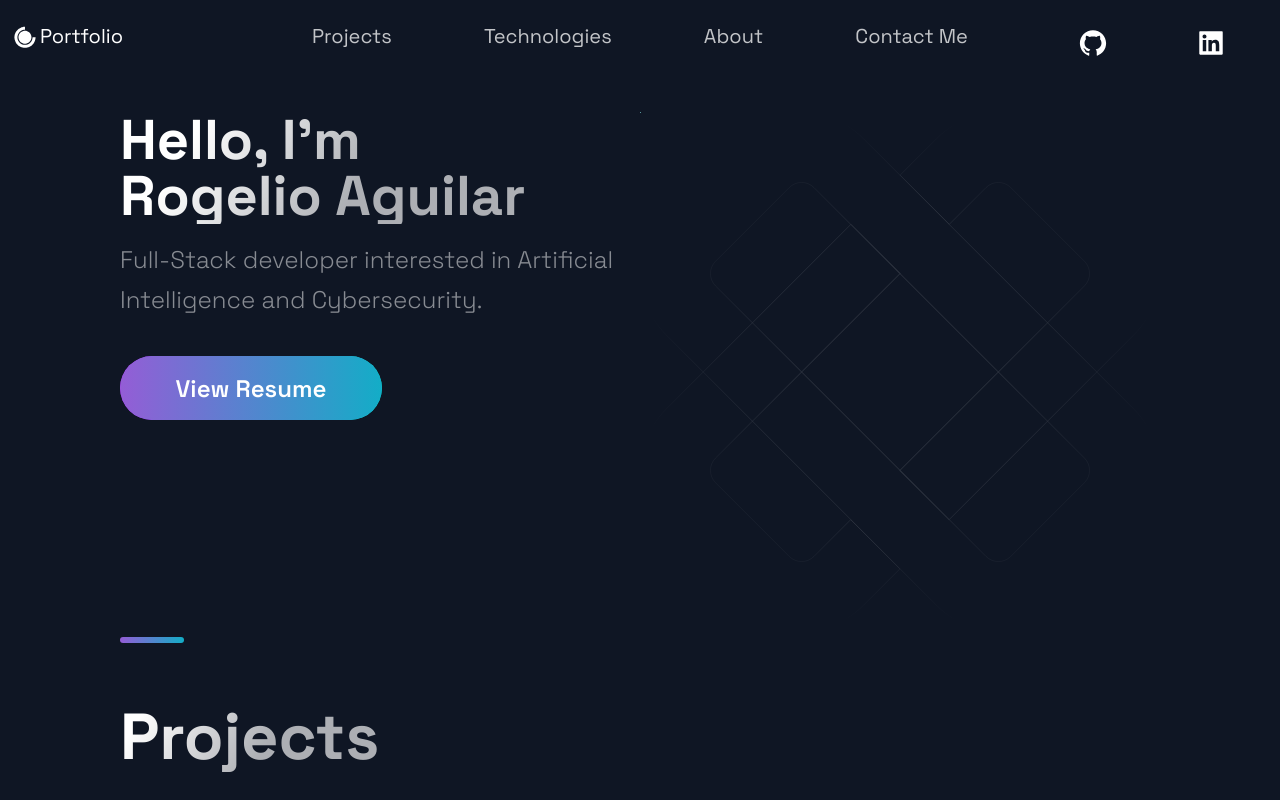
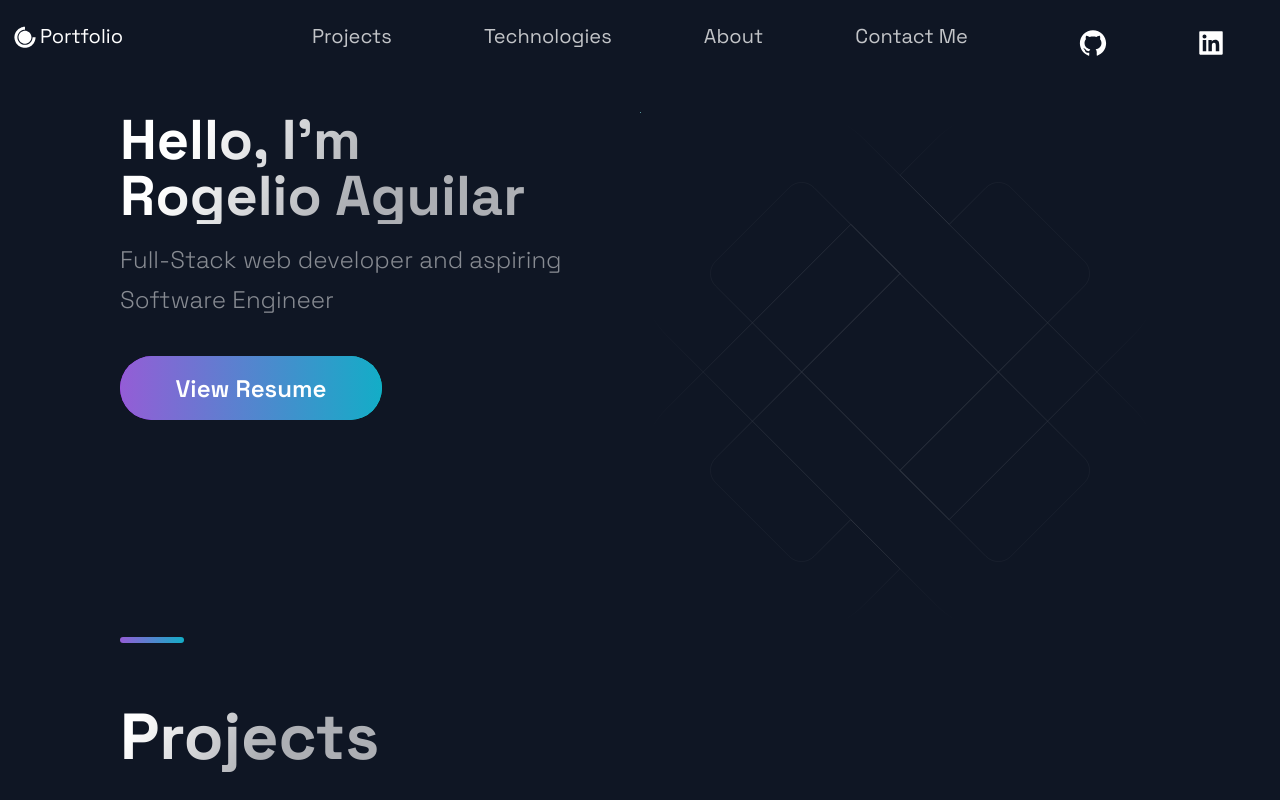
Before and after one commit to raguilar27/Porfolio-Website, a Next.js app in the folder portfolio/: page / in a window 1280 px wide. Shown: the top 800 px of the page. Built offline with nearby package versions, Linux system fonts and the light colour scheme.

Commit message:
changed accomplishments to performance

```diff
--- a/portfolio/src/components/Hero/Hero.js
+++ b/portfolio/src/components/Hero/Hero.js
@@ -18,8 +18,7 @@ const Hero = (props) => (
         Rogelio Aguilar
       </SectionTitle>
       <SectionText>
-        Full-Stack developer interested in Artificial Intelligence and
-        Cybersecurity.
+        Full-Stack web developer and aspiring Software Engineer
       </SectionText>
       <Link href="../../../images/Resume.pdf">
         <Button>
--- a/portfolio/src/components/Accomplishments/Accomplishments.js
+++ b/portfolio/src/components/Performance/Performance.js
@@ -5,14 +5,14 @@ import {
   SectionDivider,
   SectionTitle,
 } from "../../styles/GlobalComponents";
-import { Box, Boxes, BoxNum, BoxText } from "./AccomplishmentsStyles";
-import { AccomplishmentData } from "../../constants/constants";
+import { Box, Boxes, BoxNum, BoxText } from "./PerformanceStyles";
+import { PerformanceData } from "../../constants/constants";
 
 const Accomplishments = () => (
   <Section>
-    <SectionTitle>Accomplishments</SectionTitle>
+    <SectionTitle>Performance</SectionTitle>
     <Boxes>
-      {AccomplishmentData.map((card, index) => (
+      {PerformanceData.map((card, index) => (
         <Box key={index}>
           <BoxNum>{card.number}+</BoxNum>
           <BoxText>{card.text}</BoxText>
--- a/portfolio/src/constants/constants.js
+++ b/portfolio/src/constants/constants.js
@@ -58,7 +58,7 @@ export const TimeLineData = [
   },
 ];
 
-export const AccomplishmentData = [
+export const PerformanceData = [
   { number: 9, text: "Projects" },
   { number: 1, text: "Won UC Merced's Innovate to Grow Competition" },
   { number: 2, text: "Attended Hackathons" },
--- a/portfolio/src/pages/index.js
+++ b/portfolio/src/pages/index.js
@@ -1,4 +1,4 @@
-import Accomplishments from "../components/Accomplishments/Accomplishments";
+import Performance from "../components/Performance/Performance";
 import BgAnimation from "../components/BackgroundAnimation/BackgroundAnimation";
 import Hero from "../components/Hero/Hero";
 import Projects from "../components/Projects/Projects";
@@ -17,7 +17,7 @@ const Home = () => {
       <Projects />
       <Technologies />
       <Timeline />
-      <Accomplishments />
+      <Performance />
     </Layout>
   );
 };
```
Also changed, not shown: portfolio/src/components/Performance/PerformanceStyles.js (renamed from portfolio/src/components/Accomplishments/AccomplishmentsStyles.js).
